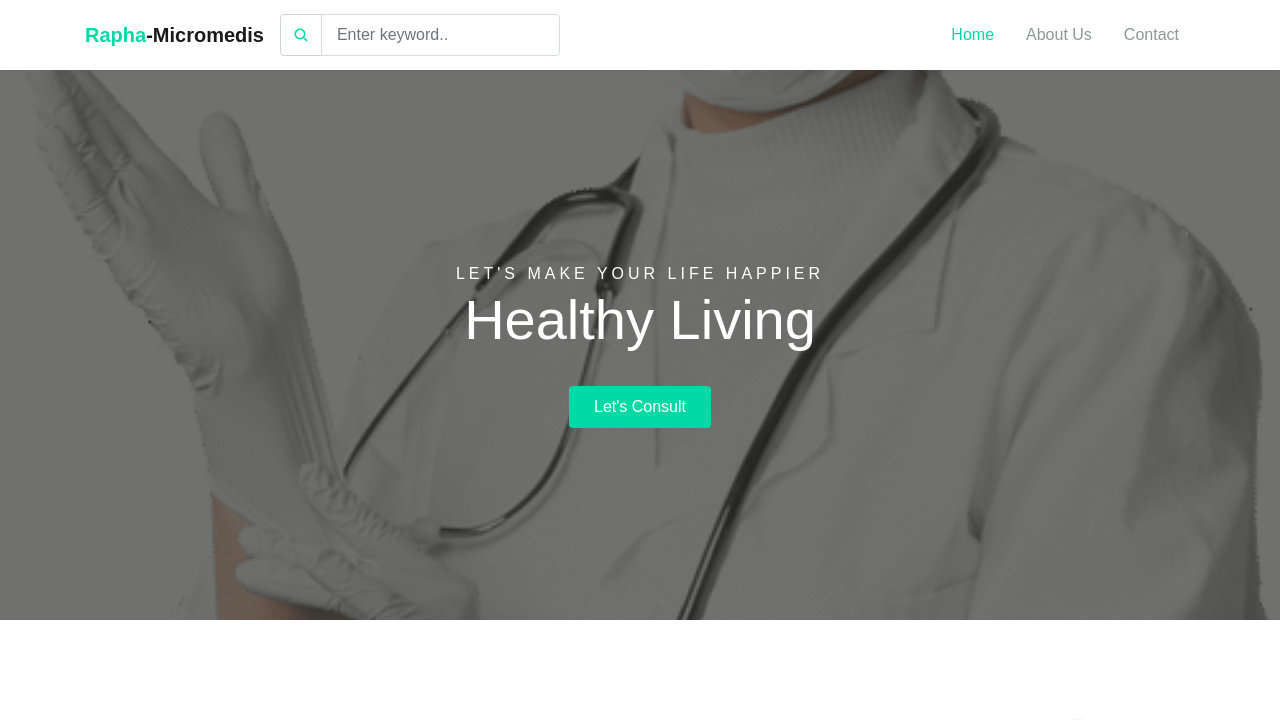
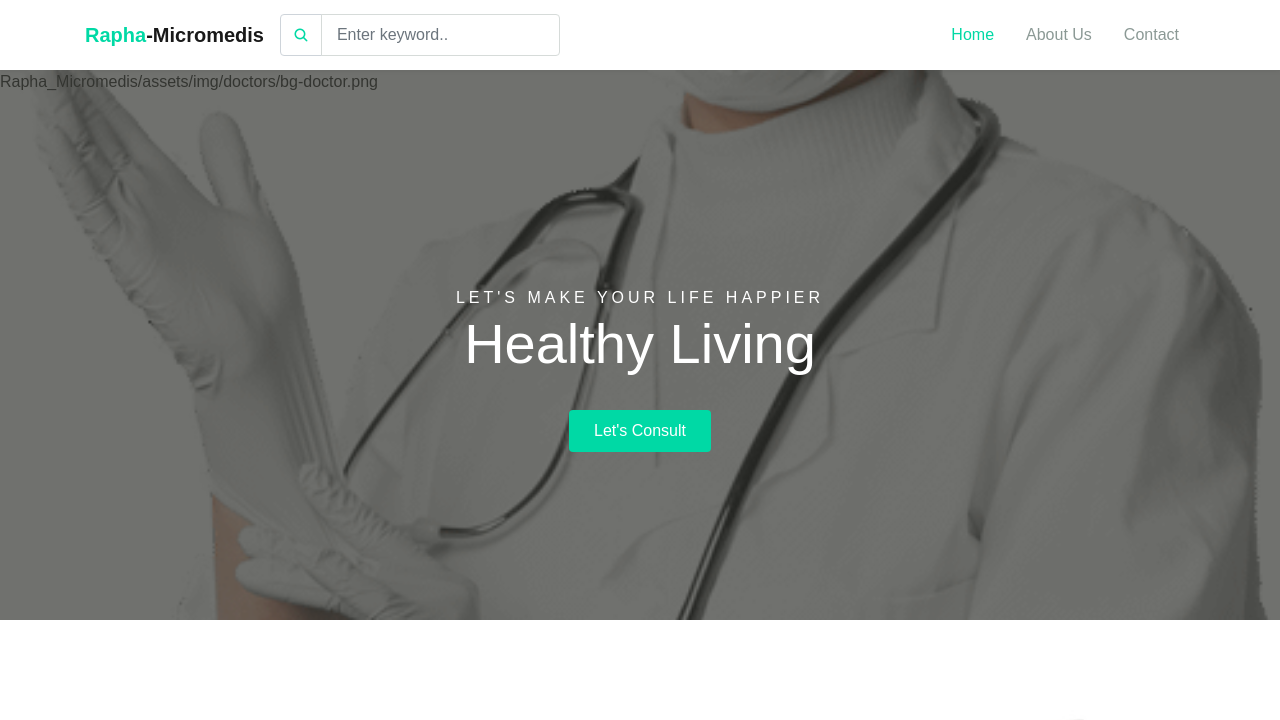
Before and after one commit to Zakawayus/Rapha_Micromedis, a plain HTML site: page index.html in a window 1280 px wide. Shown: the top 720 px of the page. Drawn offline with nearby package versions, Linux system fonts and the light colour scheme; files whose address does not match are found by name.

Commit message:
Create index.html

```diff
--- a/index.html
+++ b/index.html
@@ -61,6 +61,7 @@
   </header>
 
   <div class="page-hero bg-image overlay-dark" style="background-image: url(./assets/img/bg-doctor.png);">
+     Rapha_Micromedis/assets/img/doctors/bg-doctor.png
     <div class="hero-section">
       <div class="container text-center wow zoomIn">
         <span class="subhead">Let's make your life happier</span>
```
